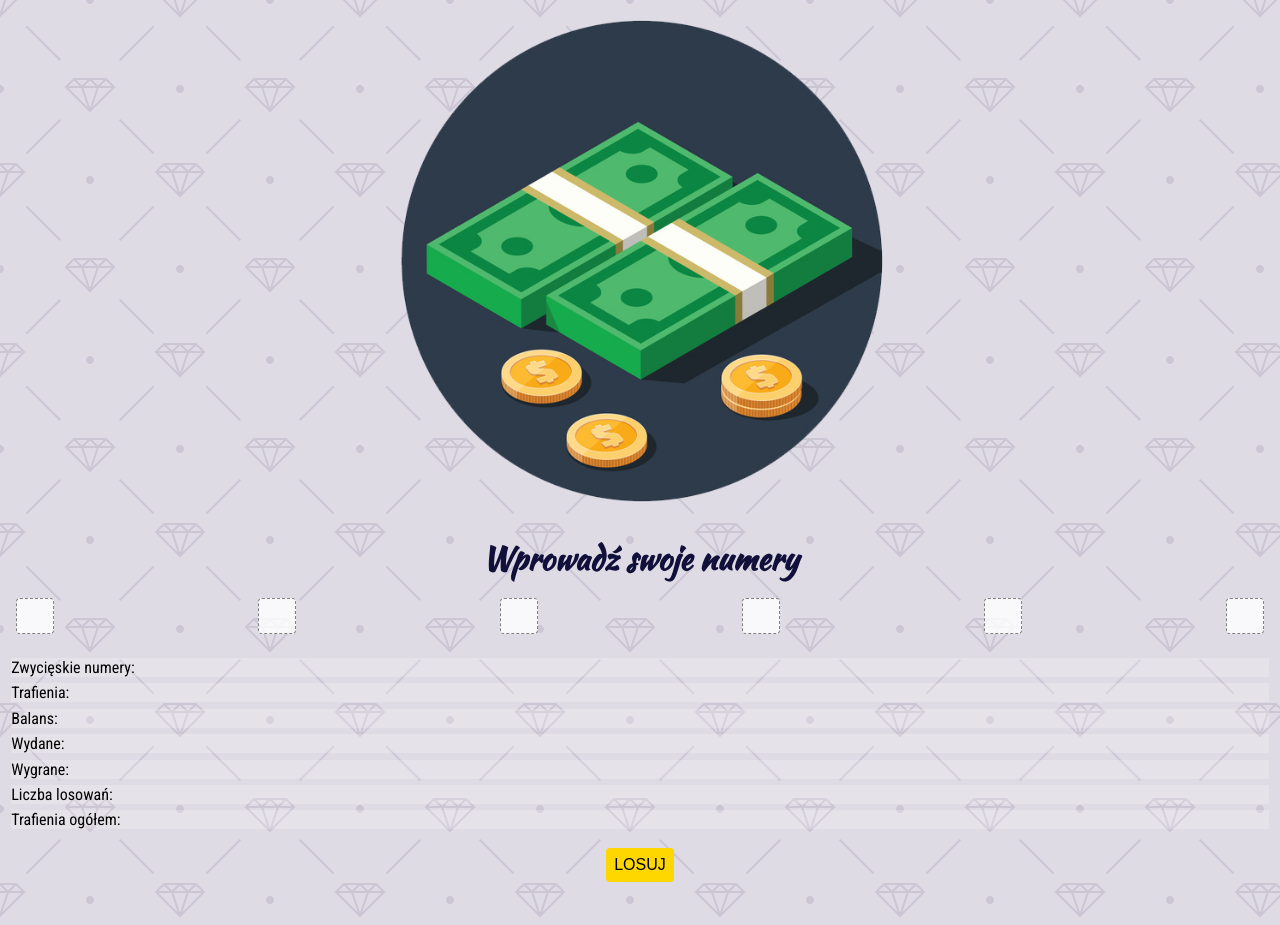
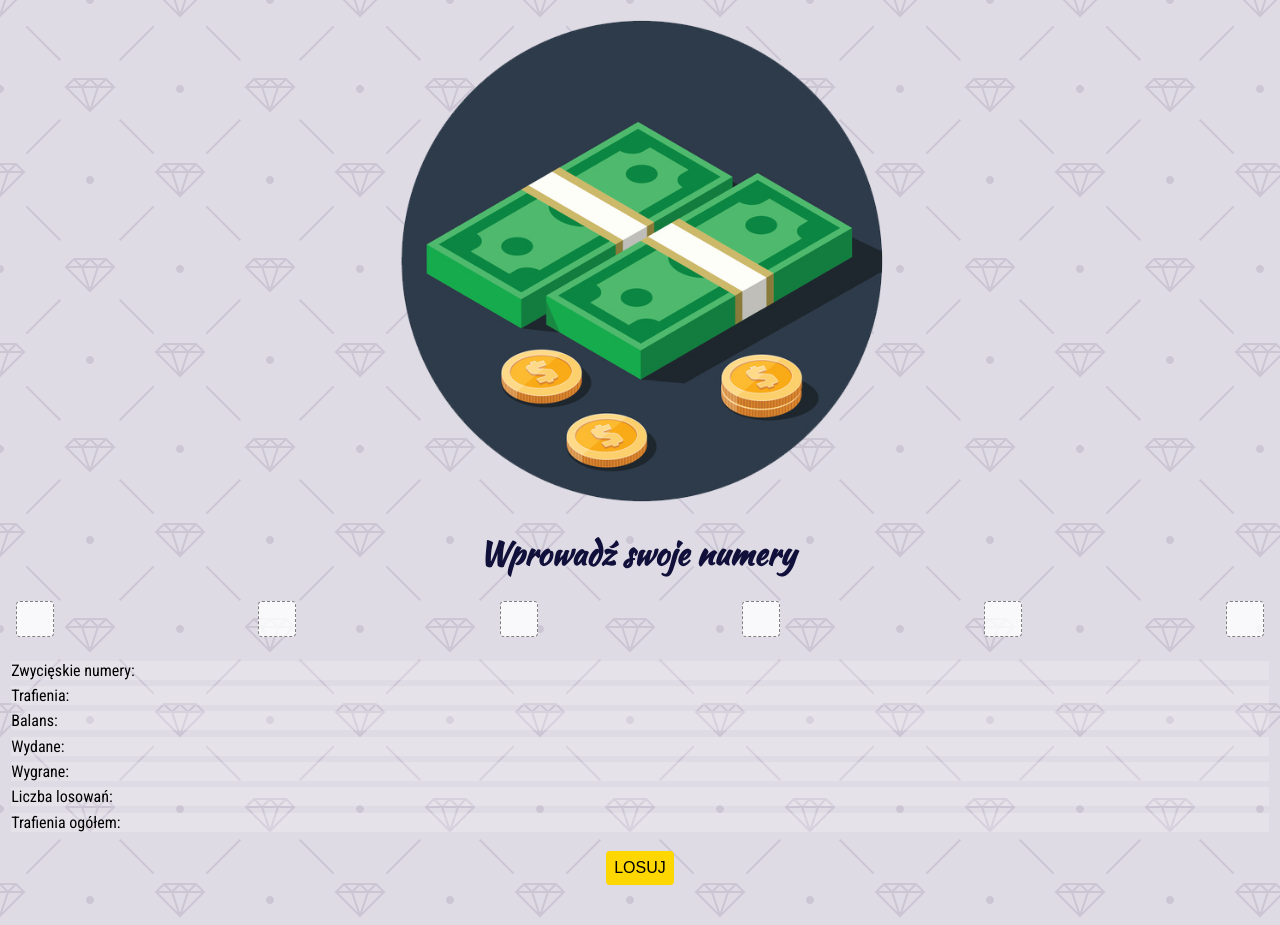
Before and after one commit to KonradBartu/konradbartu.github.io, a plain HTML site: page index.html in a window 1280 px wide. Drawn offline with Linux system fonts and the light colour scheme.

Commit message:
Update styles.css

```diff
--- a/styles.css
+++ b/styles.css
@@ -9,11 +9,12 @@ img {
 
 }
 h1 {
-    text-align: center;
+    align-self: center;
     /* background-color: white; */
     font-family: 'Kaushan Script', cursive;
     color: rgb(16, 16, 58);
-    margin-bottom: 0.5rem;
+    margin: 1rem 0.4rem 1rem 0;
+
 }
 
 p {
```
